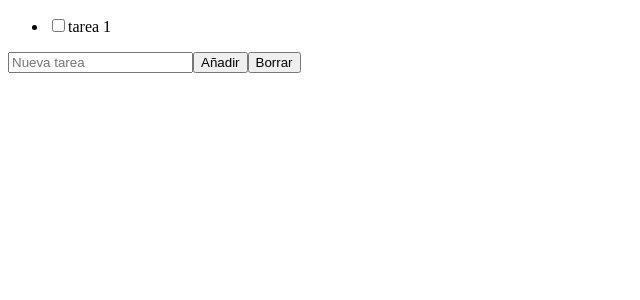
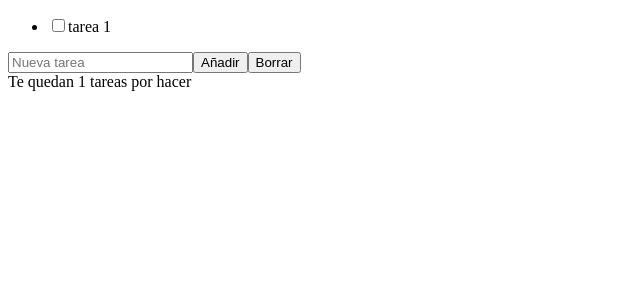
Before and after one commit to victor-val/todo-app, a React (Create React App) app: page / in a window 1280 px wide. Shown: the top 300 px of the page, without its empty margins (0-640 px from the left). Built offline with nearby package versions, Linux system fonts and the light colour scheme.

Commit message:
show how many tasks are not completed

```diff
--- a/src/App.jsx
+++ b/src/App.jsx
@@ -31,6 +31,9 @@ export function App(){
             <input ref={todoTaskRef} type="text" placeholder='Nueva tarea'></input>
             <button onClick={handleTodoAdd}>Añadir</button>
             <button>Borrar</button>
+            <div>
+                Te quedan {todos.filter((todo) => !todo.completed).length} tareas por hacer
+            </div>
         </Fragment>
     )
 
```
